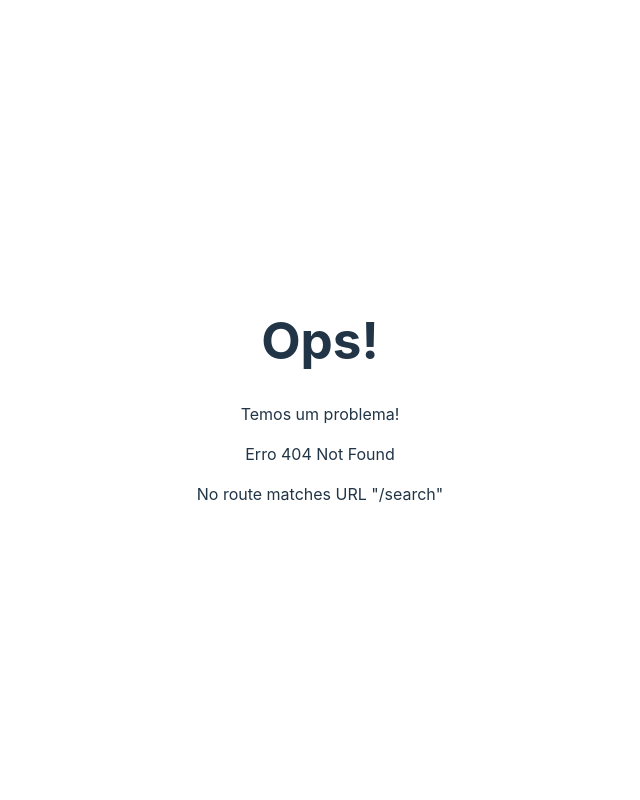
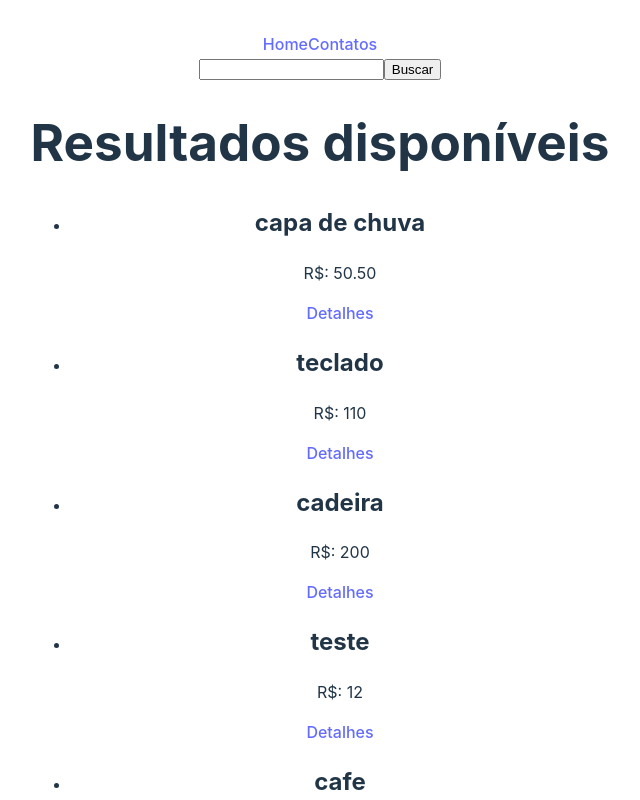
Before and after one commit to CeloAraujo/react, a React (Vite) app in the folder 7_react_router/router/: page /search in a window 1280 px wide. Before the commit this address had no page. Shown: the top 800 px of the page, without its empty margins (320-960 px from the left). Built offline with nearby package versions, Linux system fonts and the light colour scheme; data requests are answered from the project's data file.

Commit message:
search params

```diff
--- a/7_react_router/router/src/App.jsx
+++ b/7_react_router/router/src/App.jsx
@@ -5,6 +5,8 @@
 
 // 5- link entre páginas
 import NavBar from "./components/NavBar";
+// 6-search params
+import SearchForm from "./components/SearchForm";
 
 function App() {
 
@@ -12,6 +14,7 @@
     <>
       <div>
         <NavBar/>
+        <SearchForm/>
         <Outlet />
         <p>Footer</p>
       </div>
--- a/7_react_router/router/src/components/NavBar.jsx
+++ b/7_react_router/router/src/components/NavBar.jsx
@@ -1,16 +1,21 @@
-import { Link, NavLink } from "react-router-dom";
+import { Link } from "react-router-dom";
+
+// 12 - link ativo
+import { NavLink } from "react-router-dom";
+
 import "./NavBar.css";
 
-const NavBar = () => {
+const Navbar = () => {
   return (
     <div>
       {/* <Link to="/">Home</Link>
-        <Link to="/contact">Contatos</Link> */}
+      <Link to="contact">Contatos</Link> */}
+      {/*  */}
       <NavLink to="/" className={({ isActive }) => (isActive ? "active" : "")}>
         Home
       </NavLink>
       <NavLink
-        to="/contact"
+        to="contact"
         className={({ isActive }) => (isActive ? "active" : "")}
       >
         Contatos
@@ -19,4 +24,4 @@
   );
 };
 
-export default NavBar;
+export default Navbar;
--- /dev/null
+++ b/7_react_router/router/src/components/SearchForm.jsx
@@ -0,0 +1,23 @@
+import { useNavigate } from "react-router-dom";
+
+import { useState } from "react";
+
+const SearchForm = () => {
+  const navigate = useNavigate();
+  const [query, setQuery] = useState();
+
+  const handleSubmit = (e) => {
+    e.preventDefault();
+
+    navigate("/search?q=" + query);
+  };
+
+  return (
+    <form onSubmit={handleSubmit}>
+      <input type="text" onChange={(e) => setQuery(e.target.value)} />
+      <input type="submit" value="Buscar" />
+    </form>
+  );
+};
+
+export default SearchForm;
--- /dev/null
+++ b/7_react_router/router/src/routes/Search.jsx
@@ -0,0 +1,28 @@
+import { useSearchParams, Link } from "react-router-dom";
+import { useFetch } from "../hooks/useFetch";
+
+const Search = () => {
+  const [searchParams] = useSearchParams();
+
+  const url = "http://localhost:3000/products?" + searchParams;
+
+  const { data: items, loading, error } = useFetch(url);
+
+  return (
+    <div>
+      <h1>Resultados disponíveis</h1>
+      <ul className="products">
+        {items &&
+          items.map((item) => (
+            <li key={item.id}>
+              <h2>{item.name}</h2>
+              <p>R$: {item.price}</p>
+              <Link to={`/products/${item.id}`}>Detalhes</Link>
+            </li>
+          ))}
+      </ul>
+    </div>
+  );
+};
+
+export default Search;
```
Also changed, not shown: 7_react_router/router/src/main.jsx (+10 -3 lines).
